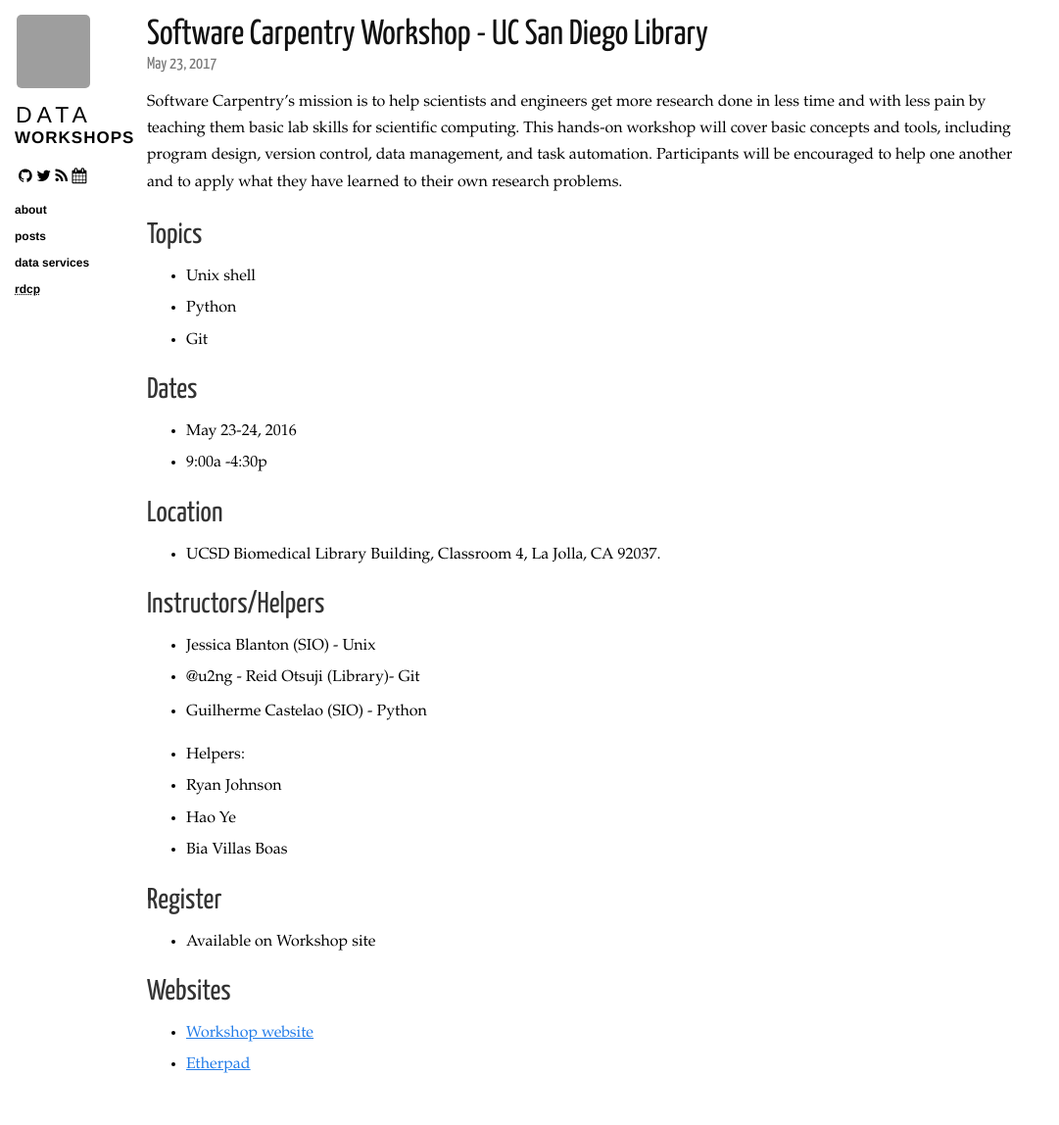
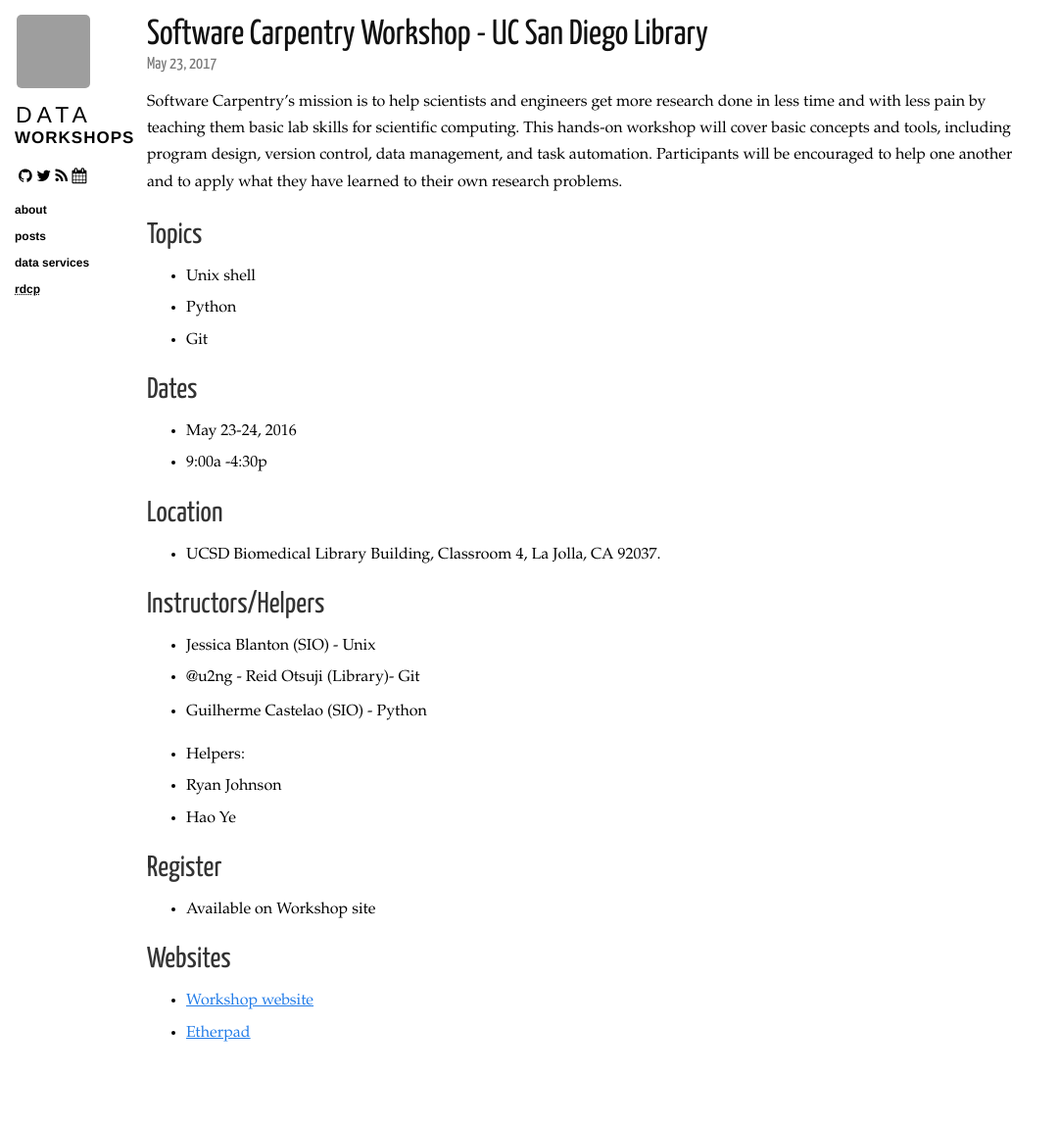
Before and after one commit to ucsdlib/workshops, a Jekyll site: the page built from _posts/2017-05-23-software-carpentry-spring.markdown, in a window 1280 px wide. Shown: the whole page at 98% size, without its empty margins (0-1081 px from the left). Built offline with Jekyll 4.4.1, drawn with Linux system fonts in a browser that asks for light colours; nearby versions of some CDN libraries; after the commit the page ends 1115 px from its top, so only the background shows below that; grey boxes are pictures that could not be loaded.

Commit message:
updating helpers

```diff
--- a/_posts/2017-05-23-software-carpentry-spring.markdown
+++ b/_posts/2017-05-23-software-carpentry-spring.markdown
@@ -31,7 +31,7 @@ Software Carpentry's mission is to help scientists and engineers get more resear
 * Helpers:
 * Ryan Johnson
 * Hao Ye
-* Bia Villas Boas
+
 
 
 
```
